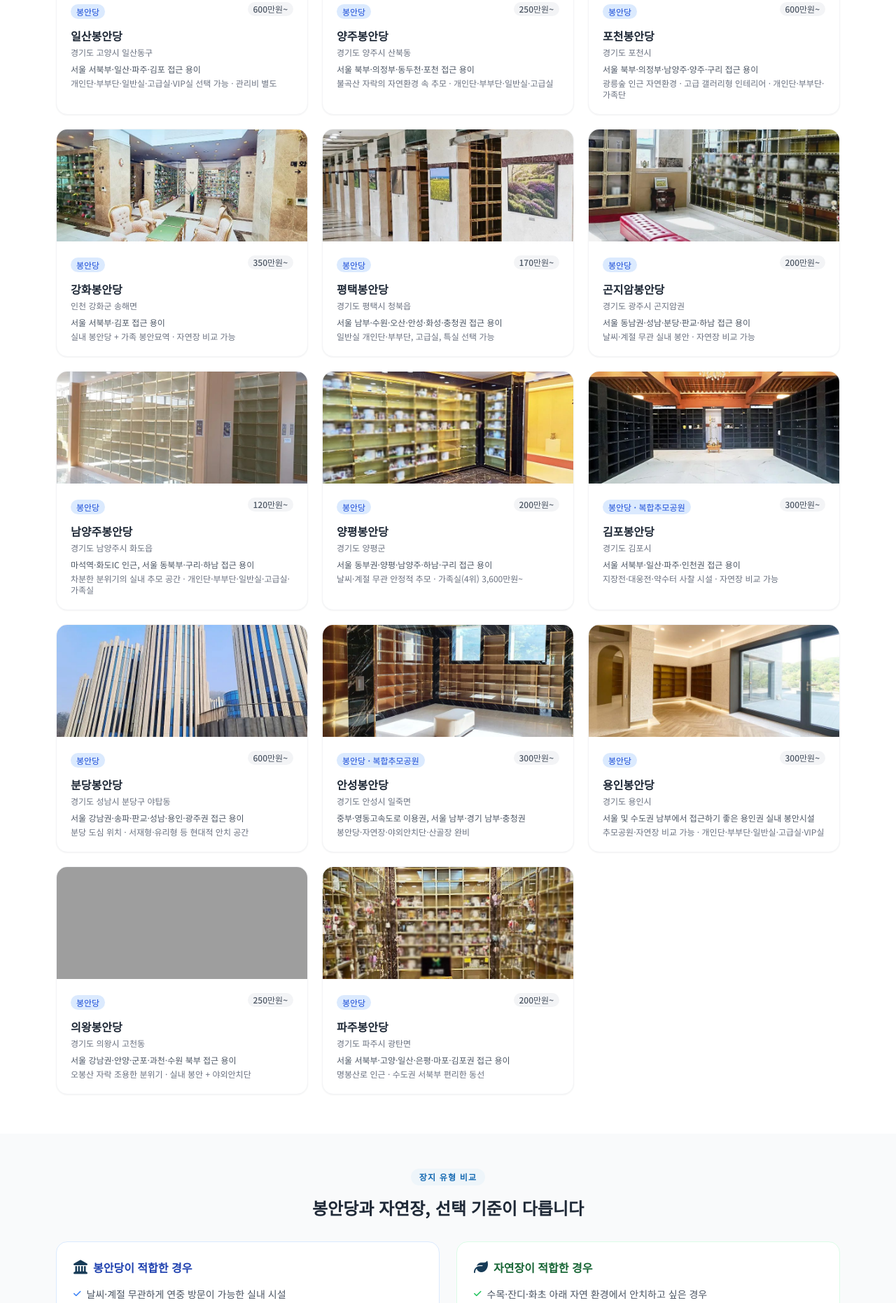
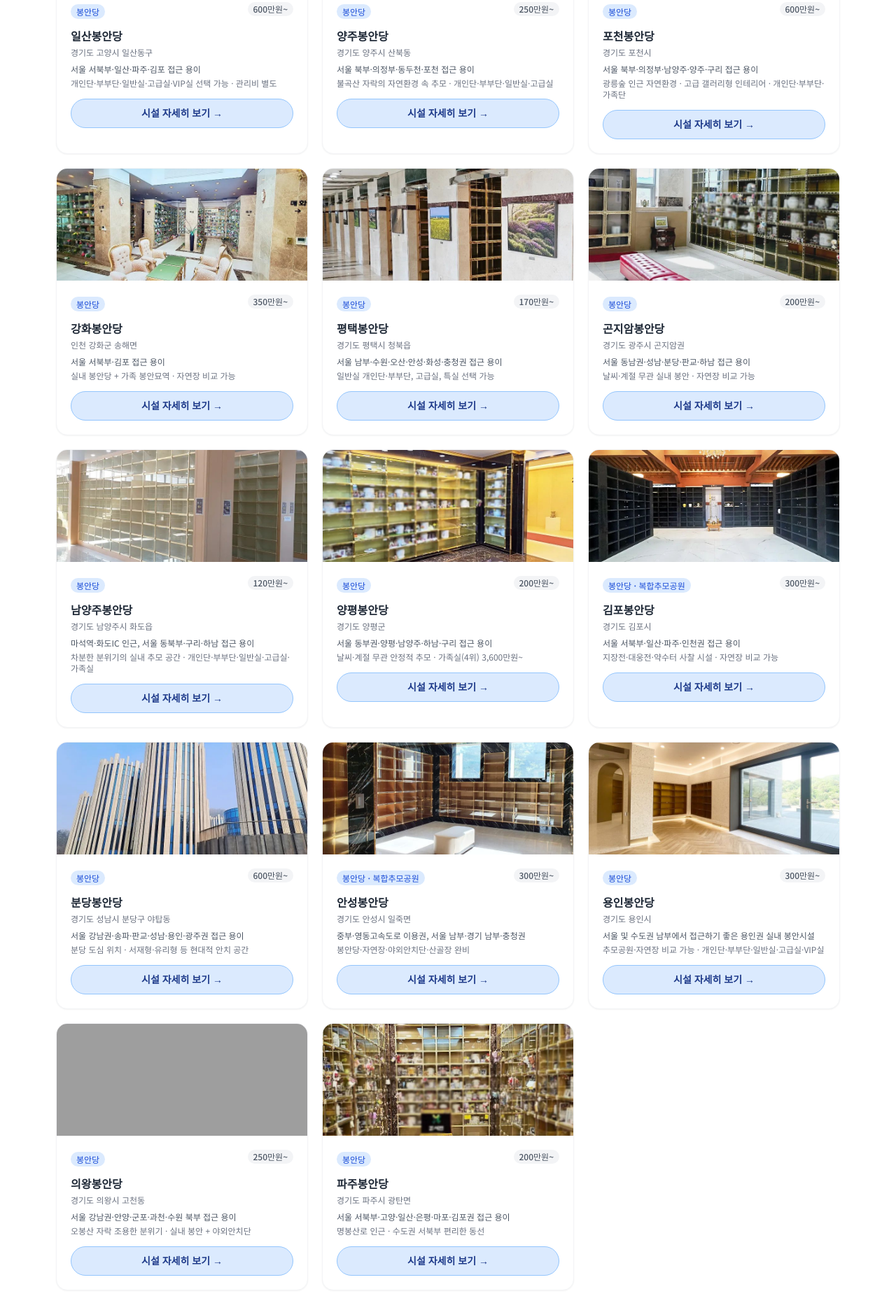
Before and after one commit to lababos7-a11y/hanmaeum-memorial-co-kr, a website: page public/memorial-hall/index.html in a window 1280 px wide. Shown: the part 1964-3826 px from the top of the page at 70% size. Drawn offline with nearby package versions, Linux system fonts and the light colour scheme; grey boxes are pictures that could not be loaded.

Commit message:
feat: 지역 시설카드 30개 상세보기 CTA 추가

```diff
--- a/public/memorial-hall/index.html
+++ b/public/memorial-hall/index.html
@@ -176,6 +176,7 @@
           <p class="text-xs text-gray-500 mb-2">경기도 고양시 일산동구</p>
           <p class="text-xs text-gray-600">서울 서북부·일산·파주·김포 접근 용이</p>
           <p class="text-xs text-gray-500 mt-1">개인단·부부단·일반실·고급실·VIP실 선택 가능 · 관리비 별도</p>
+          <span class="facility-cta facility-cta--blue">시설 자세히 보기 →</span>
         </div>
       </a>
 
@@ -190,6 +191,7 @@
           <p class="text-xs text-gray-500 mb-2">경기도 양주시 산북동</p>
           <p class="text-xs text-gray-600">서울 북부·의정부·동두천·포천 접근 용이</p>
           <p class="text-xs text-gray-500 mt-1">불곡산 자락의 자연환경 속 추모 · 개인단·부부단·일반실·고급실</p>
+          <span class="facility-cta facility-cta--blue">시설 자세히 보기 →</span>
         </div>
       </a>
 
@@ -204,6 +206,7 @@
           <p class="text-xs text-gray-500 mb-2">경기도 포천시</p>
           <p class="text-xs text-gray-600">서울 북부·의정부·남양주·양주·구리 접근 용이</p>
           <p class="text-xs text-gray-500 mt-1">광릉숲 인근 자연환경 · 고급 갤러리형 인테리어 · 개인단·부부단·가족단</p>
+          <span class="facility-cta facility-cta--blue">시설 자세히 보기 →</span>
         </div>
       </a>
 
@@ -218,6 +221,7 @@
           <p class="text-xs text-gray-500 mb-2">인천 강화군 송해면</p>
           <p class="text-xs text-gray-600">서울 서북부·김포 접근 용이</p>
           <p class="text-xs text-gray-500 mt-1">실내 봉안당 + 가족 봉안묘역 · 자연장 비교 가능</p>
+          <span class="facility-cta facility-cta--blue">시설 자세히 보기 →</span>
         </div>
       </a>
 
@@ -232,6 +236,7 @@
           <p class="text-xs text-gray-500 mb-2">경기도 평택시 청북읍</p>
           <p class="text-xs text-gray-600">서울 남부·수원·오산·안성·화성·충청권 접근 용이</p>
           <p class="text-xs text-gray-500 mt-1">일반실 개인단·부부단, 고급실, 특실 선택 가능</p>
+          <span class="facility-cta facility-cta--blue">시설 자세히 보기 →</span>
         </div>
       </a>
 
@@ -244,6 +249,7 @@
           <p class="text-xs text-gray-500 mb-2">경기도 광주시 곤지암권</p>
           <p class="text-xs text-gray-600">서울 동남권·성남·분당·판교·하남 접근 용이</p>
           <p class="text-xs text-gray-500 mt-1">날씨·계절 무관 실내 봉안 · 자연장 비교 가능</p>
+          <span class="facility-cta facility-cta--blue">시설 자세히 보기 →</span>
         </div>
       </a>
 
@@ -256,6 +262,7 @@
           <p class="text-xs text-gray-500 mb-2">경기도 남양주시 화도읍</p>
           <p class="text-xs text-gray-600">마석역·화도IC 인근, 서울 동북부·구리·하남 접근 용이</p>
           <p class="text-xs text-gray-500 mt-1">차분한 분위기의 실내 추모 공간 · 개인단·부부단·일반실·고급실·가족실</p>
+          <span class="facility-cta facility-cta--blue">시설 자세히 보기 →</span>
         </div>
       </a>
 
@@ -268,6 +275,7 @@
           <p class="text-xs text-gray-500 mb-2">경기도 양평군</p>
           <p class="text-xs text-gray-600">서울 동부권·양평·남양주·하남·구리 접근 용이</p>
           <p class="text-xs text-gray-500 mt-1">날씨·계절 무관 안정적 추모 · 가족실(4위) 3,600만원~</p>
+          <span class="facility-cta facility-cta--blue">시설 자세히 보기 →</span>
         </div>
       </a>
 
@@ -280,6 +288,7 @@
           <p class="text-xs text-gray-500 mb-2">경기도 김포시</p>
           <p class="text-xs text-gray-600">서울 서북부·일산·파주·인천권 접근 용이</p>
           <p class="text-xs text-gray-500 mt-1">지장전·대웅전·약수터 사찰 시설 · 자연장 비교 가능</p>
+          <span class="facility-cta facility-cta--blue">시설 자세히 보기 →</span>
         </div>
       </a>
 
@@ -292,6 +301,7 @@
           <p class="text-xs text-gray-500 mb-2">경기도 성남시 분당구 야탑동</p>
           <p class="text-xs text-gray-600">서울 강남권·송파·판교·성남·용인·광주권 접근 용이</p>
           <p class="text-xs text-gray-500 mt-1">분당 도심 위치 · 서재형·유리형 등 현대적 안치 공간</p>
+          <span class="facility-cta facility-cta--blue">시설 자세히 보기 →</span>
         </div>
       </a>
 
@@ -304,6 +314,7 @@
           <p class="text-xs text-gray-500 mb-2">경기도 안성시 일죽면</p>
           <p class="text-xs text-gray-600">중부·영동고속도로 이용권, 서울 남부·경기 남부·충청권</p>
           <p class="text-xs text-gray-500 mt-1">봉안당·자연장·야외안치단·산골장 완비</p>
+          <span class="facility-cta facility-cta--blue">시설 자세히 보기 →</span>
         </div>
       </a>
 
@@ -316,6 +327,7 @@
           <p class="text-xs text-gray-500 mb-2">경기도 용인시</p>
           <p class="text-xs text-gray-600">서울 및 수도권 남부에서 접근하기 좋은 용인권 실내 봉안시설</p>
           <p class="text-xs text-gray-500 mt-1">추모공원·자연장 비교 가능 · 개인단·부부단·일반실·고급실·VIP실</p>
+          <span class="facility-cta facility-cta--blue">시설 자세히 보기 →</span>
         </div>
       </a>
 
@@ -328,6 +340,7 @@
           <p class="text-xs text-gray-500 mb-2">경기도 의왕시 고천동</p>
           <p class="text-xs text-gray-600">서울 강남권·안양·군포·과천·수원 북부 접근 용이</p>
           <p class="text-xs text-gray-500 mt-1">오봉산 자락 조용한 분위기 · 실내 봉안 + 야외안치단</p>
+          <span class="facility-cta facility-cta--blue">시설 자세히 보기 →</span>
         </div>
       </a>
 
@@ -340,6 +353,7 @@
           <p class="text-xs text-gray-500 mb-2">경기도 파주시 광탄면</p>
           <p class="text-xs text-gray-600">서울 서북부·고양·일산·은평·마포·김포권 접근 용이</p>
           <p class="text-xs text-gray-500 mt-1">명봉산로 인근 · 수도권 서북부 편리한 동선</p>
+          <span class="facility-cta facility-cta--blue">시설 자세히 보기 →</span>
         </div>
       </a>
 
--- a/public/static/style.css
+++ b/public/static/style.css
@@ -339,3 +339,46 @@ button, [role="button"] { touch-action: manipulation; }
   .compare-title-mobile { display: block; }
   .compare-picto-pc     { display: none; }
 }
+
+/* ===== 지역 시설카드 CTA 버튼 (span) ===== */
+.facility-cta {
+  display: flex;
+  align-items: center;
+  justify-content: center;
+  margin-top: 14px;
+  min-height: 42px;
+  padding: 8px 14px;
+  border-radius: 999px;
+  font-weight: 800;
+  font-size: 0.875rem; /* 14px */
+  border-width: 1px;
+  border-style: solid;
+  transition: transform 0.2s, box-shadow 0.2s;
+  pointer-events: none; /* 클릭은 부모 <a>가 처리 */
+}
+/* 자연장: green */
+.facility-cta--green {
+  background: #DCFCE7;
+  border-color: #86EFAC;
+  color: #14532D;
+}
+/* 봉안당: blue */
+.facility-cta--blue {
+  background: #DBEAFE;
+  border-color: #93C5FD;
+  color: #1E3A8A;
+}
+/* 추모공원: amber */
+.facility-cta--amber {
+  background: #FEF3C7;
+  border-color: #FCD34D;
+  color: #78350F;
+}
+/* PC hover: 부모 <a>에 hover 시 CTA도 반응 */
+.facility-card:hover .facility-cta {
+  transform: translateY(-1px);
+  box-shadow: 0 3px 8px rgba(0,0,0,0.12);
+}
+@media (max-width: 767px) {
+  .facility-cta { font-size: 0.8125rem; min-height: 40px; margin-top: 12px; } /* 13px */
+}
```
Also changed, not shown: public/memorial-park/index.html (+6 -0 lines), public/natural-burial/index.html (+10 -0 lines).
